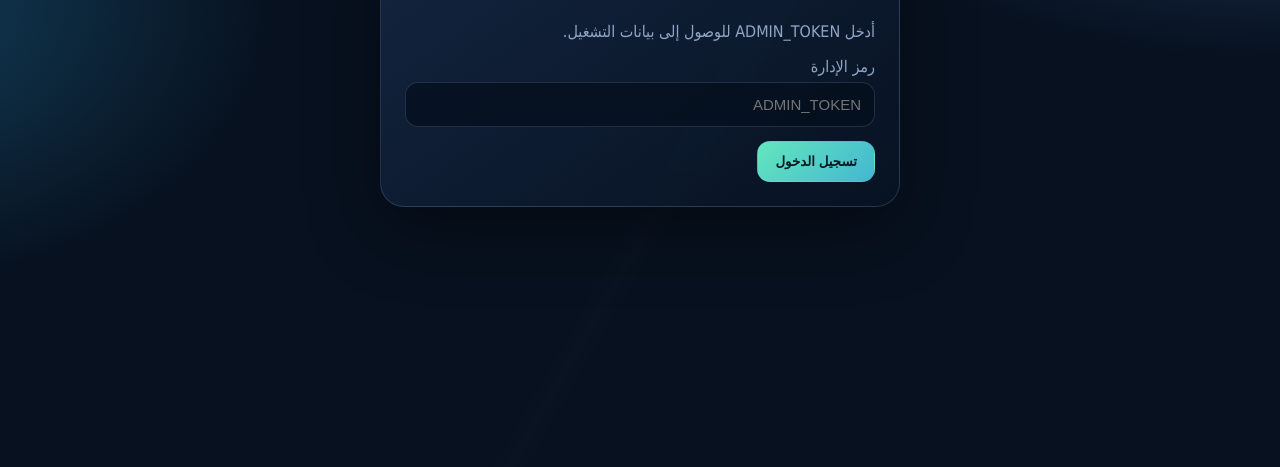
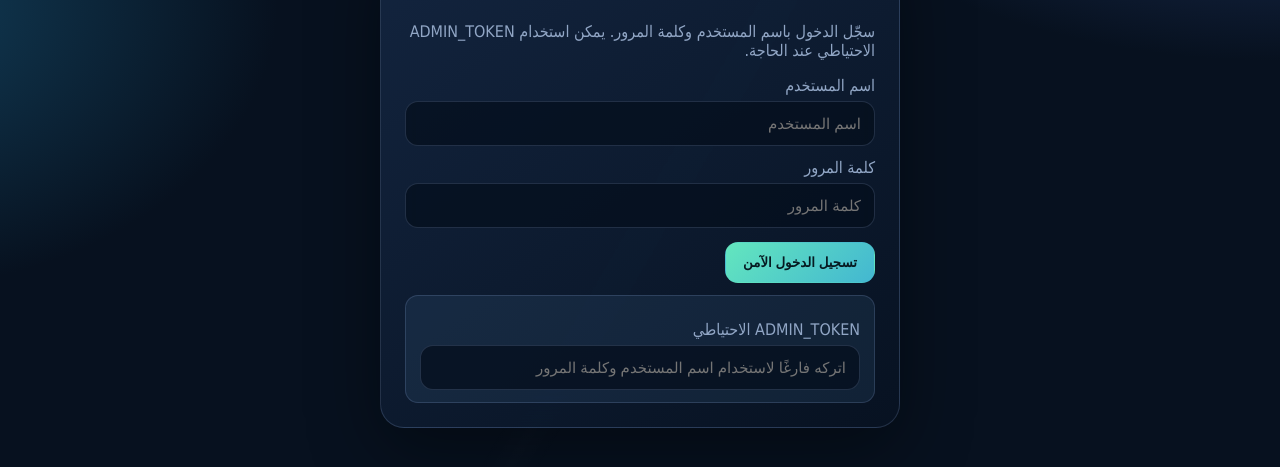
Before and after one commit to aljarrahmahmoud15-tech/-meta-bot-2026-, a website: page admin.html in a window 1280 px wide. Shown: the part 159-626 px from the top of the page. Drawn offline with Linux system fonts and the light colour scheme.

Commit message:
Enable username password login for admin dashboard

```diff
--- a/admin.html
+++ b/admin.html
@@ -13,9 +13,12 @@
 <body>
 <main class="wrap">
   <section id="login" class="card" style="max-width:520px;margin:8vh auto">
-    <h1>لوحة إدارة البوت</h1><p class="muted">أدخل ADMIN_TOKEN للوصول إلى بيانات التشغيل.</p>
-    <label for="token">رمز الإدارة</label><input id="token" type="password" autocomplete="current-password" placeholder="ADMIN_TOKEN">
-    <button onclick="login()">تسجيل الدخول</button><div id="loginMsg" class="notice hidden"></div>
+    <h1>لوحة إدارة البوت</h1><p class="muted">سجّل الدخول باسم المستخدم وكلمة المرور. يمكن استخدام ADMIN_TOKEN الاحتياطي عند الحاجة.</p>
+    <label for="username">اسم المستخدم</label><input id="username" type="text" autocomplete="username" placeholder="اسم المستخدم">
+    <label for="password">كلمة المرور</label><input id="password" type="password" autocomplete="current-password" placeholder="كلمة المرور">
+    <button onclick="login()">تسجيل الدخول الآمن</button>
+    <div class="notice"><label for="token">ADMIN_TOKEN الاحتياطي</label><input id="token" type="password" autocomplete="off" placeholder="اتركه فارغًا لاستخدام اسم المستخدم وكلمة المرور"></div>
+    <div id="loginMsg" class="notice hidden"></div>
   </section>
   <section id="app" class="hidden">
     <section class="card hero"><div class="row"><div class="brand"><div class="brand-mark">↔</div><div><div class="eyebrow">INTEGRATION MONITOR · META-BOT-2026</div><h1>مرآة الربط</h1><p class="muted">مركز التشغيل الحقيقي لربط واسلني مع WhatsApp والطلبات والمحافظ</p></div></div><div><button class="secondary" onclick="openOwnerVault()">خزنة المالك</button><button class="secondary" onclick="logout()">خروج</button></div></div><div class="notice">أنت الآن على Build الدومين الفعلي. هذه لوحة الإدارة المرتبطة مباشرة بخدمة <b dir="ltr">bot.wasselni-biz.com</b>، وليست معاينة منفصلة.</div></section>
@@ -47,10 +50,10 @@ function recoveryPayload(match=null){return {hours:Number($('recoveryHours').val
 async function previewRecovery(){try{$('recoveryMsg').textContent='جاري قراءة سجل المجموعة دون تعديل قاعدة البيانات…';$('recoveryMsg').classList.remove('error');const data=await api('/api/admin/group/confirmed-preview',{method:'POST',body:JSON.stringify(recoveryPayload())});recoveryMatches=data.matches||[];renderRecoveryMatches();$('recoveryMsg').textContent=recoveryMatches.length?'تم العثور على مطابقات مؤهلة. راجع كل صف ثم اعتمد الصف الصحيح فقط.':`اكتملت المعاينة: لا توجد مطابقة مؤهلة ضمن آخر ${data.hours} ساعة.`}catch(e){$('recoveryMsg').textContent='تعذرت المعاينة: '+e.message;$('recoveryMsg').classList.add('error')}}
 function renderRecoveryMatches(){$('recoveryMatches').innerHTML=recoveryMatches.map((m,index)=>{const route=`${esc(m.origin||'—')} ← ${esc(m.destination||'—')} · ${esc(m.price??'—')} JOD`;const state=m.existingSettlementStatus==='applied'?'مسوّى مسبقًا':(m.match?'مطابق وقابل للاعتماد':'غير مكتمل');return `<tr><td class="small" dir="ltr">${esc(m.sourceMessageId||'—')}</td><td class="small" dir="ltr">${esc(m.acceptanceMessageId||'—')}</td><td>${route}</td><td dir="ltr">${esc(m.downloaderPhone||'—')}</td><td>${esc(m.executorName||'—')}<br><span class="small" dir="ltr">${esc(m.executorPhone||'—')}</span></td><td class="${m.authorizedThumb?'ok':'bad'}">${m.authorizedThumb?'مؤكد':'غير مؤكد'}</td><td>${state}</td><td>${m.existingSettlementStatus==='applied'?'لا إجراء':(m.match?`<button onclick="confirmRecovery(${index})">اعتماد وتسوية</button>`:'تحتاج تحقق')}</td></tr>`}).join('')||'<tr><td colspan="8">لا توجد مطابقات</td></tr>'}
 async function confirmRecovery(index){const match=recoveryMatches[index];if(!match)return;const confirmation=confirm(`سيتم اعتماد الطلب المطابق فقط:\n${match.price} JOD · ${match.downloaderPhone} · ${match.executorPhone}\nسيُسجل الطلب ويُطبق قيد التسوية مرة واحدة. هل تتابع؟`);if(!confirmation)return;try{$('recoveryMsg').textContent='جاري اعتماد المطابقة وتطبيق التسوية idempotent…';const data=await api('/api/admin/group/confirm-one',{method:'POST',body:JSON.stringify(recoveryPayload(match))});$('recoveryMsg').textContent=data.state==='already_settled'?'هذا الطلب مسوّى مسبقًا ولم تُكرر الحركة.':`تم اعتماد الطلب #${data.order?.order_no||'—'} · البطاقة: ${data.cardSent?'أرسلت':'لم ترسل'}`;await Promise.all([loadCompanyWallet(),loadOrders(),loadSettlements()]);await previewRecovery()}catch(e){$('recoveryMsg').textContent='لم تُطبق التسوية: '+e.message;$('recoveryMsg').classList.add('error')}}
-function headers(){return {'Authorization':'Bearer '+token,'Content-Type':'application/json'}}
-async function api(url,options={}){const r=await fetch(url,{...options,headers:{...headers(),...(options.headers||{})}});const text=await r.text();let data;try{data=text?JSON.parse(text):{}}catch{data={error:text||'Invalid server response'}}if(!r.ok)throw new Error(data.error||'HTTP '+r.status);return data}
-async function login(){const value=$('token').value.trim();if(!value)return;token=value;try{await api('/api/admin/bot/status');localStorage.setItem('adminToken',token);$('login').classList.add('hidden');$('app').classList.remove('hidden');refresh()}catch(e){token='';$('loginMsg').textContent='فشل تسجيل الدخول: '+e.message;$('loginMsg').classList.remove('hidden')}}
-function logout(){localStorage.removeItem('adminToken');token='';location.reload()}
+ function headers(){const result={'Content-Type':'application/json'};if(token)result.Authorization='Bearer '+token;return result}
+ async function api(url,options={}){const r=await fetch(url,{...options,headers:{...headers(),...(options.headers||{})}});const text=await r.text();let data;try{data=text?JSON.parse(text):{}}catch{data={error:text||'Invalid server response'}}if(!r.ok)throw new Error(data.error||'HTTP '+r.status);return data}
+ async function login(){const username=$('username').value.trim(),password=$('password').value,tokenValue=$('token').value.trim();const msg=$('loginMsg');msg.classList.remove('hidden','error');msg.textContent='جارٍ التحقق…';try{if(username||password){if(!username||!password)throw new Error('أدخل اسم المستخدم وكلمة المرور معًا.');const result=await fetch('/api/auth/login',{method:'POST',credentials:'same-origin',headers:{'Content-Type':'application/json'},body:JSON.stringify({username,password})});const data=await result.json().catch(()=>({}));if(!result.ok)throw new Error(data.error||'تعذر تسجيل الدخول');token='';localStorage.removeItem('adminToken');$('password').value=''}else{if(!tokenValue)throw new Error('أدخل اسم المستخدم وكلمة المرور أو ADMIN_TOKEN الاحتياطي.');token=tokenValue;await api('/api/admin/bot/status');localStorage.setItem('adminToken',token)}$('login').classList.add('hidden');$('app').classList.remove('hidden');await refresh()}catch(e){token='';msg.textContent='فشل تسجيل الدخول: '+e.message;msg.classList.add('error')}}
+ async function logout(){try{await fetch('/api/auth/logout',{method:'POST',credentials:'same-origin'})}catch{}localStorage.removeItem('adminToken');token='';location.reload()}
 function setMetric(id,value,good=true){$(id).textContent=value;$(id).className=good?'ok':'bad'}
 async function refresh(){try{const [health,bot,caps]=await Promise.all([fetch('/health').then(r=>r.json()),api('/api/admin/bot/status'),api('/api/admin/captains')]);setMetric('service',health.ok?'Online':'Offline',!!health.ok);setMetric('wa',bot.bot.ready?'Ready':'Offline',bot.bot.ready);setMetric('storage',bot.storage.dataDirWritable?'Writable':'Read-only',bot.storage.dataDirWritable);setMetric('qrState',bot.session.qrAvailable?'Available':'Protected',!bot.session.qrAvailable);$('status').textContent=JSON.stringify(bot,null,2);allCaptains=caps.captains||[];renderCaptains();await loadCompanyWallet();await loadUsers();await loadStaff();await loadOrders();await loadSettlements();try{const q=await api('/api/admin/qr-temporary-link',{method:'POST'});$('qrLink').href=q.url;$('qrLink').classList.remove('hidden')}catch{}}catch(e){$('status').textContent=e.message;if(e.message.includes('401'))logout()}}
 function renderCaptains(){const q=($('captainSearch')?.value||'').trim().toLowerCase();const rows=allCaptains.filter(c=>!q||[c.name,c.phone].join(' ').toLowerCase().includes(q));$('captains').innerHTML=rows.map(c=>`<tr><td><button class="secondary" style="margin:0" onclick="openCaptainProfile(${Number(c.id)},'${esc(c.name)}')">${esc(c.name)}</button></td><td>${esc(c.phone)}</td><td class="${c.active?'ok':'bad'}">${c.active?'نشط':'موقوف'}</td><td>${esc(c.balance)} JOD</td><td>${esc(c.postedShare||'0.00')} JOD</td><td>${esc(c.executedDebit||'0.00')} JOD</td><td>${esc(c.companyCommission||'0.00')} JOD</td><td>${esc(c.netEarnings||'0.00')} JOD</td></tr>`).join('')||'<tr><td colspan="8">لا توجد نتائج</td></tr>'}function clearCaptainSearch(){$('captainSearch').value='';renderCaptains()}
```
